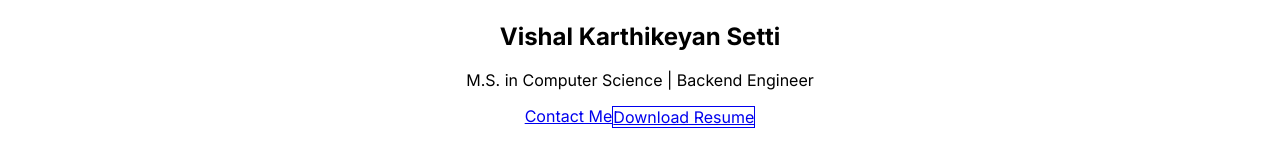
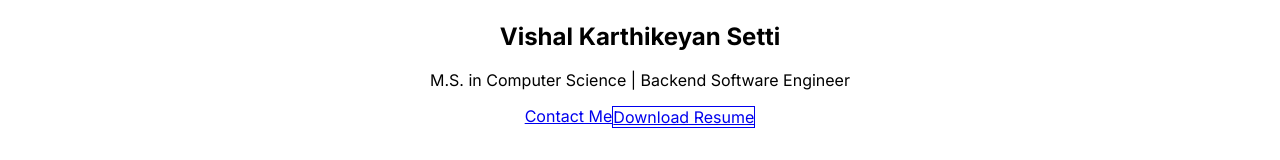
Before and after one commit to settivishal/my-portfolio, a Next.js app: page / in a window 1280 px wide. Shown: the part 283-443 px from the top of the page. Built offline with nearby package versions, Linux system fonts and the light colour scheme.

Commit message:
Typo change

```diff
--- a/app/page.tsx
+++ b/app/page.tsx
@@ -4,7 +4,7 @@ export default function Home() {
       <div className="text-center w-full">
         <h1 className="text-5xl font-bold mb-4">Vishal Karthikeyan Setti</h1>
         <p className="text-xl text-gray-600 mb-8 max-w-2xl mx-auto">
-          M.S. in Computer Science | Backend Engineer
+          M.S. in Computer Science | Backend Software Engineer
         </p>
         <div className="flex gap-4 justify-center">
           <a href="#contact" className="bg-blue-600 text-white px-6 py-3 rounded-lg hover:bg-blue-700">
```
